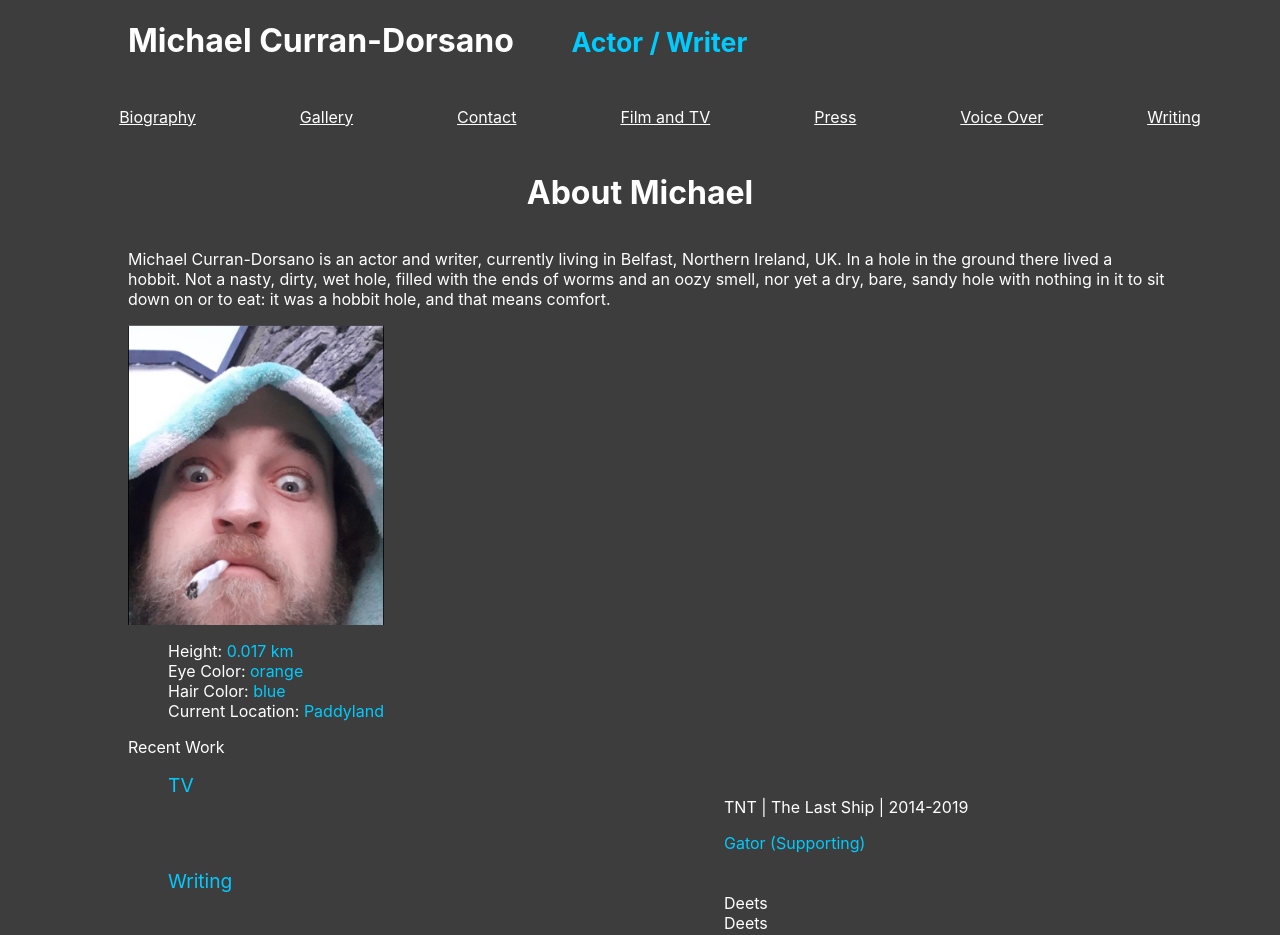
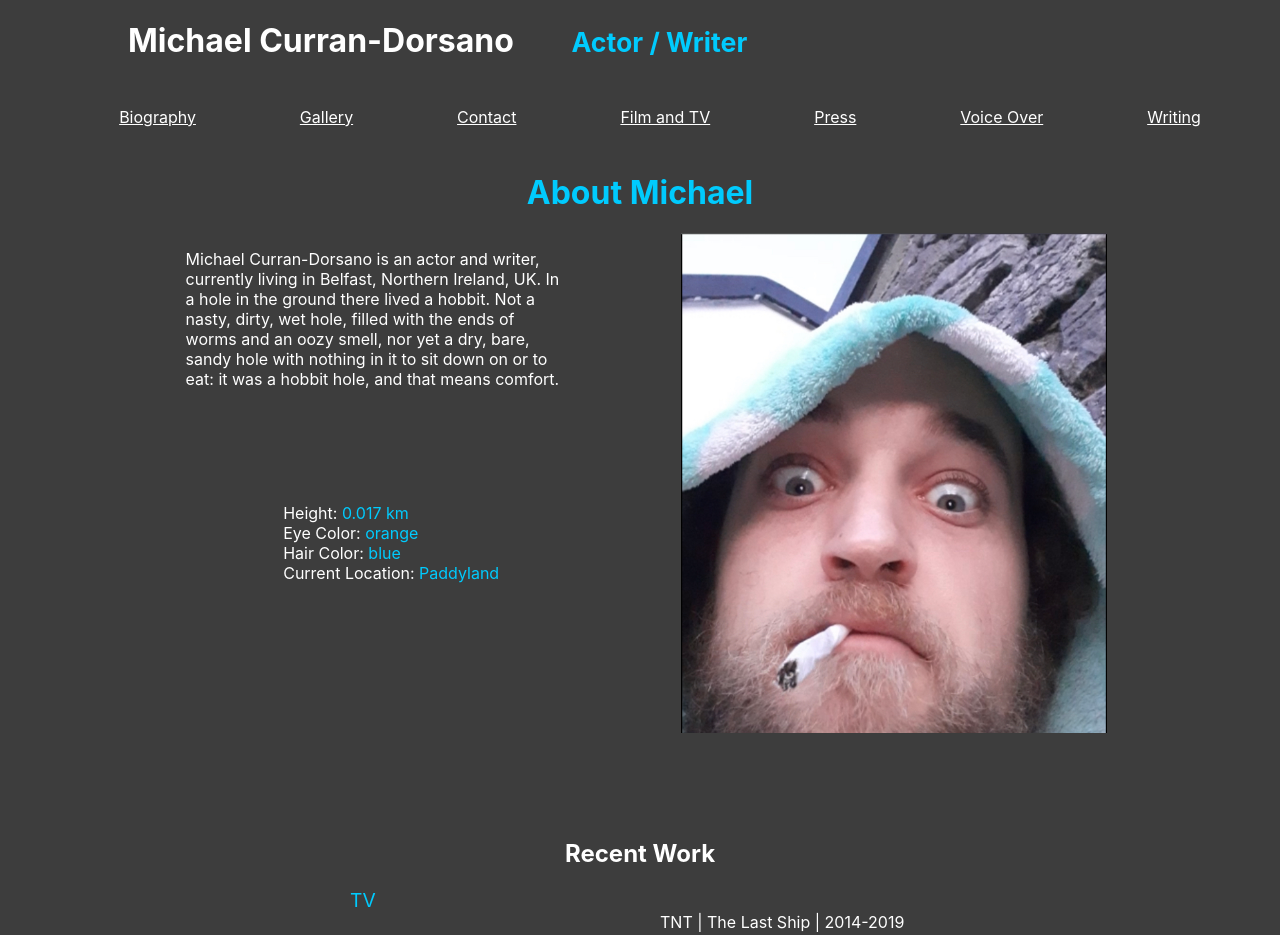
Before and after one commit to gibsonberglund/mcd-portfolio, a React (Create React App) app: page / in a window 1280 px wide. Shown: the top 935 px of the page. Built offline with nearby package versions, Linux system fonts and the light colour scheme.

Commit message:
fully mobile-first and styled bio page

```diff
--- a/src/index.css
+++ b/src/index.css
@@ -40,6 +40,7 @@ code {
 
 .biotitle {
   text-align: center;
+  color: rgb(0, 203, 254);
 }
 
 .profilepic {
@@ -71,6 +72,10 @@ code {
   color: rgb(0, 203, 254);
 }
 
+.recentworkcontainer h2 {
+  text-align: center;
+}
+
 .recentwork {
   list-style: none;
 }
@@ -91,3 +96,65 @@ code {
 .footer {
   text-align: center;
 }
+
+@media screen and (min-width: 430px) {
+  .biotext {
+    max-width: 60%;
+    margin-left: 20%;
+  }
+  .profilepic {
+    margin-left: 20%;
+  }
+  .specslist {
+    margin-left: 25%;
+  }
+}
+
+@media screen and (min-width: 630px) {
+  .biotext {
+    max-width: 60%;
+    margin-left: 20%;
+  }
+  .profilepic {
+    margin-left: 25%;
+  }
+}
+
+@media screen and (min-width: 812px) {
+  .biotext {
+    max-width: 45%;
+    margin-left: 5%;
+  }
+  .profilepic {
+    margin-left: 10%;
+  }
+  .specslist {
+    margin-left: 10%;
+    margin-top: -10%;
+  }
+  .workitemtitle {
+    margin-left: 20%;
+  }
+  .recentworkcontainer {
+    margin-top: 10%;
+  }
+
+}
+
+@media screen and (min-width: 1000px) {
+  .biotext {
+    max-width: 33%;
+  }
+  .profilepic {
+    max-height: 500px;
+  }
+  .specslist {
+    margin-top: -20%;
+  }
+  .recentworkcontainer {
+    margin-top: 20%;
+  }
+  .workitemtitle {
+    margin-left: 25%;
+  }
+}
--- a/src/pages/Bio.js
+++ b/src/pages/Bio.js
@@ -21,7 +21,9 @@ function Bio() {
                         <li className="listitems">Current Location: <p className="listitemdata">Paddyland</p></li>
                     </ul>
                 </div>
-                <div>Recent Work
+        </div>
+                <div className="recentworkcontainer">
+                    <h2>Recent Work</h2>
                     <ul className="recentwork">
                         <li className="workitemtitle">TV</li>
                         <li className="workitem">TNT | The Last Ship | 2014-2019<p>Gator (Supporting)</p></li>
@@ -40,7 +42,6 @@ function Bio() {
                         <li className="workitem">Julliard<p>Drama Division</p></li>
                     </ul>
                 </div>
-            </div>
         </div>
     )
 
```
